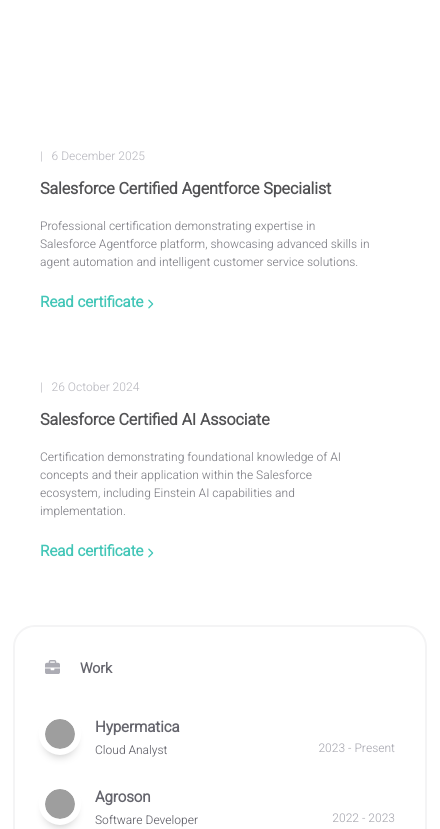
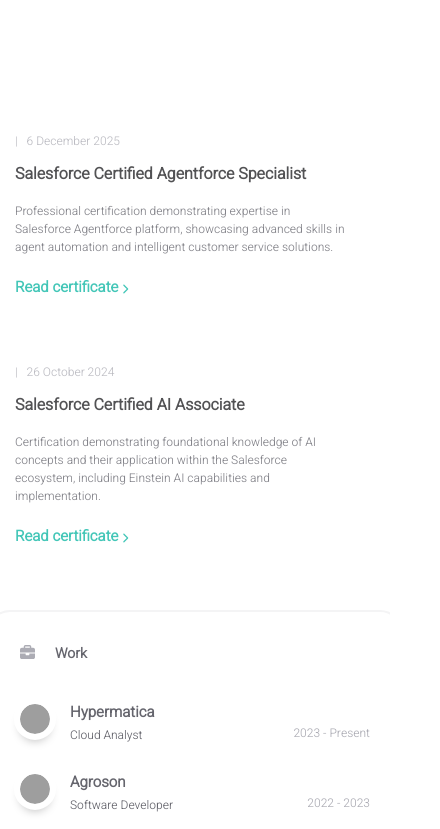
Before and after one commit to AbhishekDere3004/AbhishekDerePortfolio, a React (Create React App) app: page / in a window 390 px wide. Shown: the part 1907-2736 px from the top of the page, 440 px wide, since content can reach past the window. Built offline with nearby package versions, Linux system fonts and the light colour scheme; grey boxes are pictures that could not be loaded.

Commit message:
project cards

```diff
--- a/src/app.css
+++ b/src/app.css
@@ -92,7 +92,7 @@
 
 @media (max-width: 768px) {
 	.page-content {
-		padding: 15px 25px;
+		padding: 0px 0px;
 	}
 
 	.content-wrapper {
```
